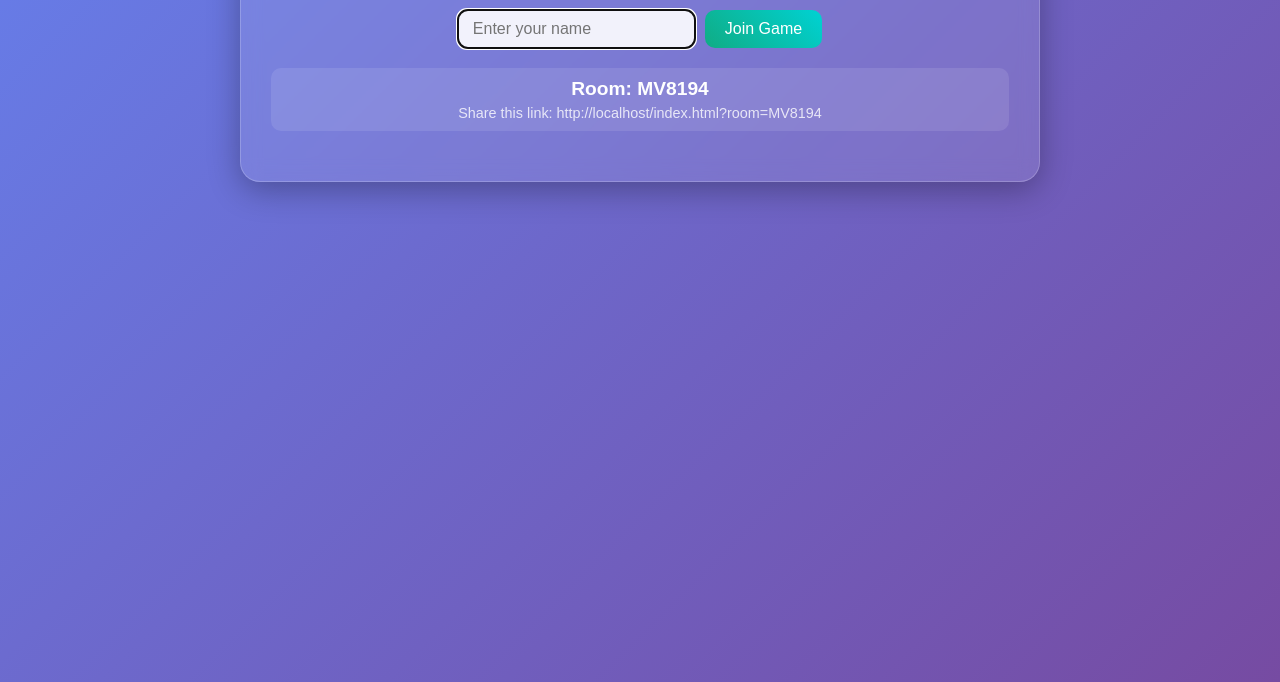
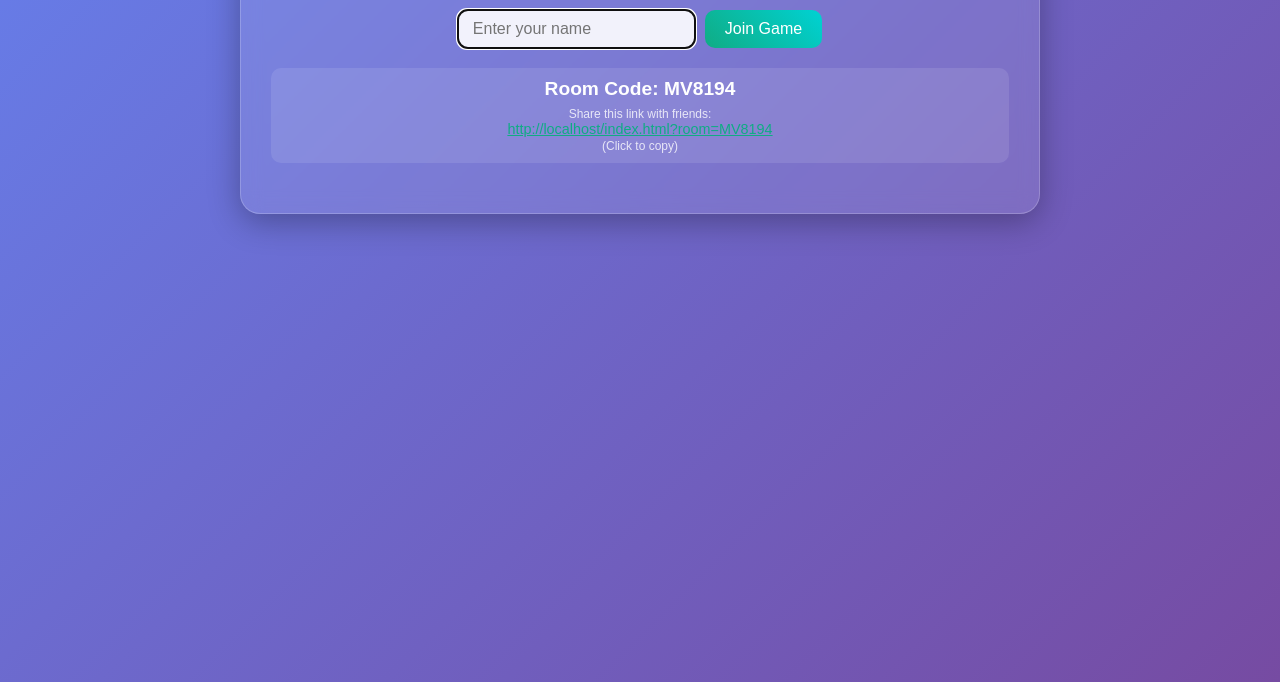
Before and after one commit to Roling153/forD-D, a plain HTML site: page index.html in a window 1280 px wide. Shown: the part 118-800 px from the top of the page. Drawn offline with Linux system fonts and the light colour scheme.

Commit message:
Update index.html

```diff
--- a/index.html
+++ b/index.html
@@ -22,8 +22,12 @@
         </div>
 
         <div class="room-info" id="roomInfo" style="display: none;">
-            <div class="room-id">Room: <span id="roomId"></span></div>
-            <div class="room-link">Share this link: <span id="roomLink"></span></div>
+            <div class="room-id">Room Code: <span id="roomId"></span></div>
+            <div class="room-link">
+                <small>Share this link with friends:</small><br>
+                <span id="roomLink" style="cursor: pointer; text-decoration: underline; color: #10ac84;"></span>
+                <br><small>(Click to copy)</small>
+            </div>
         </div>
 
         <div class="current-player" id="currentPlayer" style="display: none;">
```
